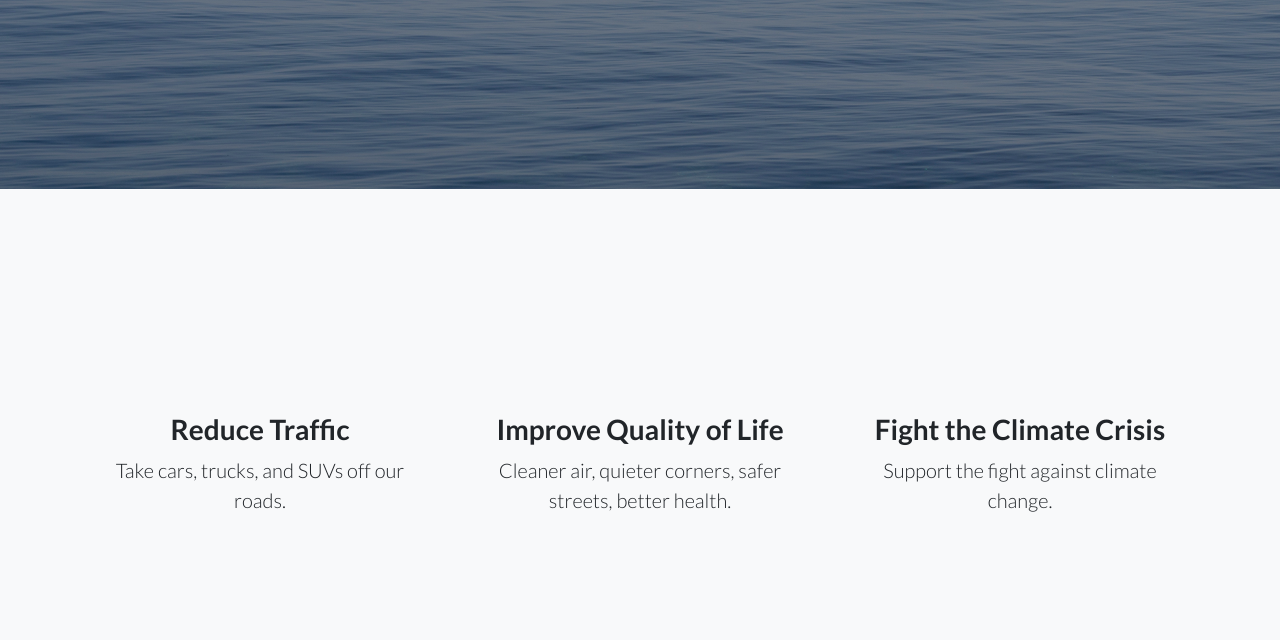
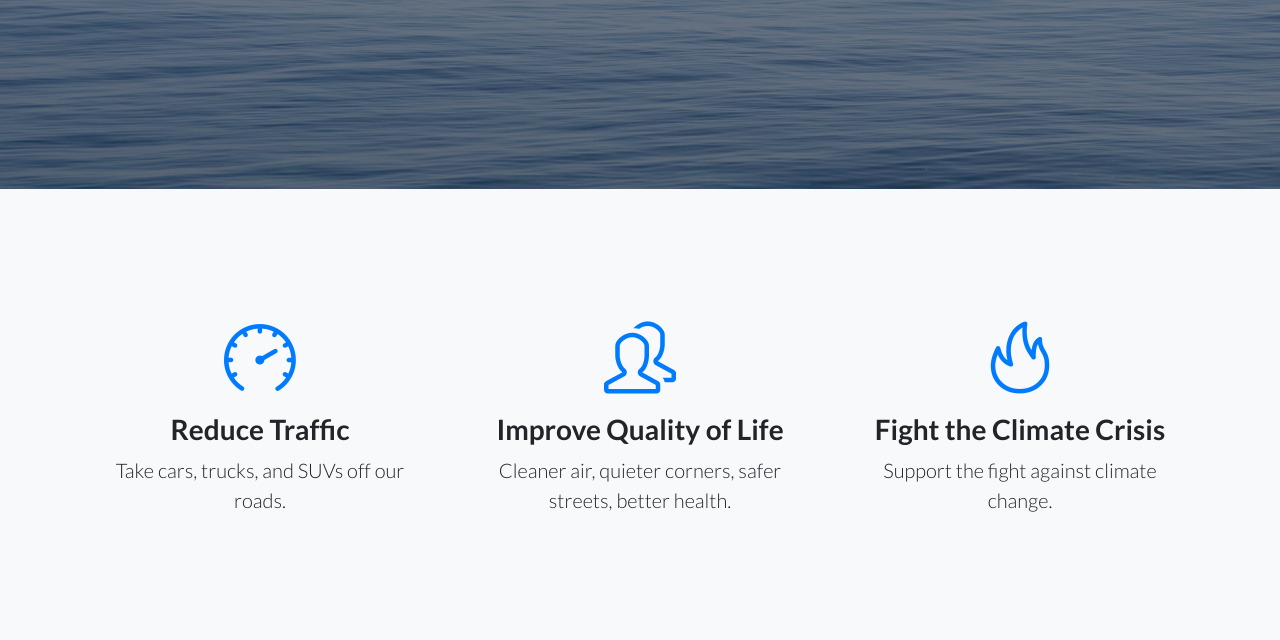
Before and after one commit to DecongestWestLA/decongestwestla.github.io, a website: page index.html in a window 1280 px wide. Shown: the part 414-1054 px from the top of the page. Drawn offline with Linux system fonts and the light colour scheme.

Commit message:
next commit

```diff
--- a/index.html
+++ b/index.html
@@ -64,7 +64,7 @@
         <div class="col-lg-4">
           <div class="features-icons-item mx-auto mb-5 mb-lg-0 mb-lg-3">
             <div class="features-icons-icon d-flex">
-              <i class="icon-heartbeat m-auto text-primary"></i>
+              <i class="icon-speedometer m-auto text-primary"></i>
             </div>
             <h3>Reduce Traffic</h3>
             <p class="lead mb-0">Take cars, trucks, and SUVs off our roads.</p>
@@ -73,7 +73,7 @@
         <div class="col-lg-4">
           <div class="features-icons-item mx-auto mb-5 mb-lg-0 mb-lg-3">
             <div class="features-icons-icon d-flex">
-              <i class="icon-car m-auto text-primary"></i>
+              <i class="icon-people m-auto text-primary"></i>
             </div>
             <h3>Improve Quality of Life</h3>
             <p class="lead mb-0">Cleaner air, quieter corners, safer streets, better health.</p>
@@ -82,7 +82,7 @@
         <div class="col-lg-4">
           <div class="features-icons-item mx-auto mb-0 mb-lg-3">
             <div class="features-icons-icon d-flex">
-              <i class="icon-thermometer-4 m-auto text-primary"></i>
+              <i class="icon-fire m-auto text-primary"></i>
             </div>
             <h3>Fight the Climate Crisis</h3>
             <p class="lead mb-0">Support the fight against climate change.</p>
```
